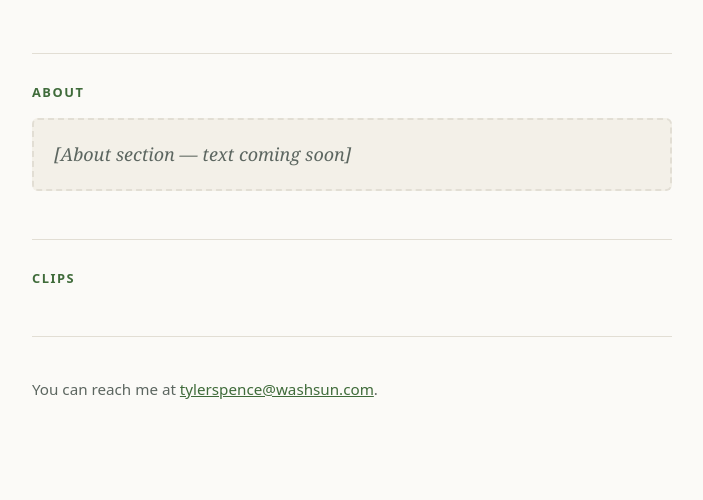
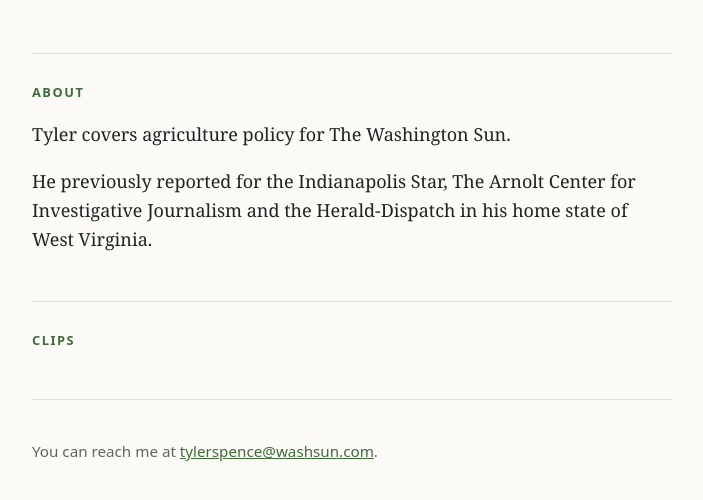
Before and after one commit to tspence11/AJI-Test-Tyler, a plain HTML site: page index.html in a window 1280 px wide. Shown: the part 174-674 px from the top of the page, without its empty margins (288-991 px from the left). Drawn offline with Linux system fonts and the light colour scheme.

Commit message:
Add About section text
Co-Authored-By: Claude Opus 5.5 <noreply@anthropic.com>
Claude-Session: https://claude.ai/code/session_01QxVM1i3Q5rWLrCogNu8nWK

```diff
--- a/index.html
+++ b/index.html
@@ -94,8 +94,8 @@
 
     <section id="about">
       <h2>About</h2>
-      <!-- TODO: Replace the placeholder paragraph below with About text. -->
-      <p class="placeholder">[About section — text coming soon]</p>
+      <p>Tyler covers agriculture policy for The Washington Sun.</p>
+      <p>He previously reported for the Indianapolis Star, The Arnolt Center for Investigative Journalism and the Herald-Dispatch in his home state of West Virginia.</p>
     </section>
 
     <section id="clips">
```
